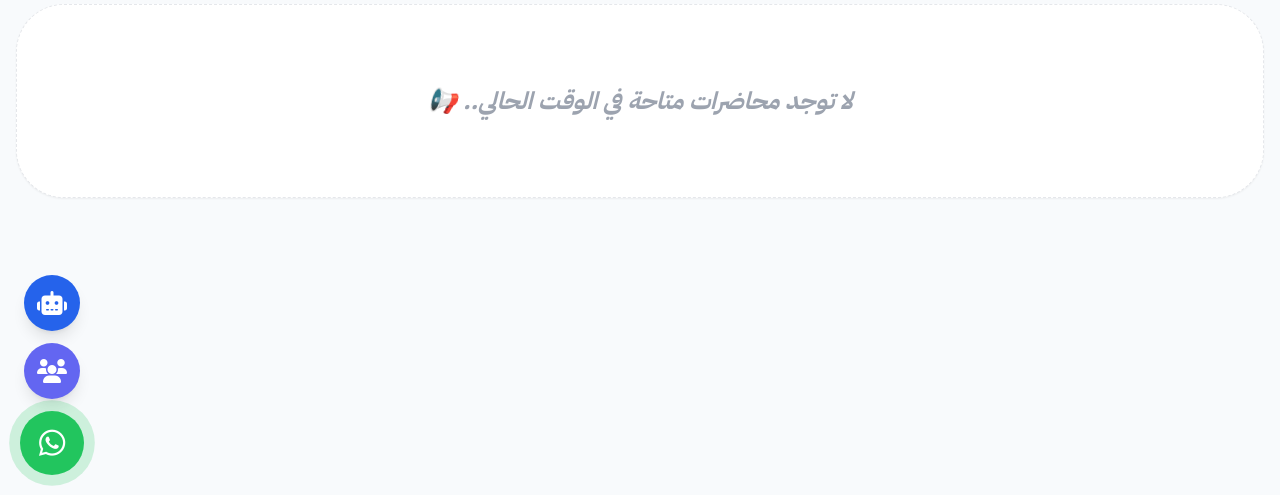
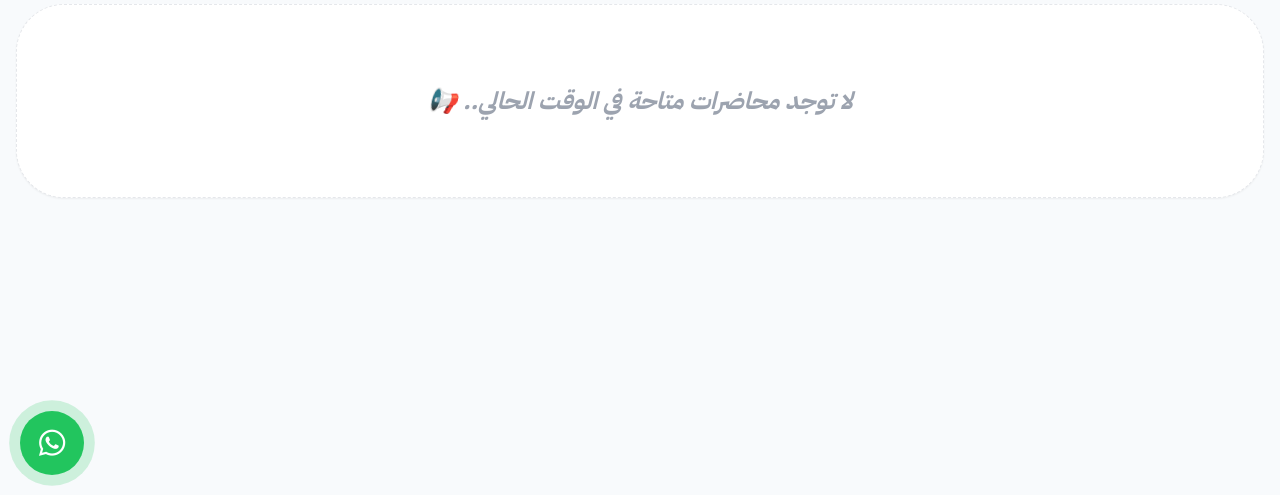
Before and after one commit to Kingmarw/Mr.Kaiser, a PHP site: page /lectures.php in a window 1280 px wide. Shown: the part 305-800 px from the top of the page. Run offline with PHP 8.4, Linux system fonts and the light colour scheme; the visitor is signed in with stand-in values (Sample User, id 1); data that the repository does not hold is empty; some libraries are stand-ins or nearby versions.

Commit message:
Remove chatbot and community buttons from footer
Removed chatbot and community links from footer.

```diff
--- a/footer.php
+++ b/footer.php
@@ -1,7 +1,7 @@
 <link rel="stylesheet" href="https://cdnjs.cloudflare.com/ajax/libs/font-awesome/6.5.1/css/all.min.css">
 
 <style>
-/* تأثير النبض للواتساب */
+
 @keyframes pulse-whatsapp {
     0% { box-shadow: 0 0 0 0 rgba(34,197,94,0.7); }
     70% { box-shadow: 0 0 0 15px rgba(34,197,94,0); }
@@ -43,16 +43,6 @@
 </div>
 
 <div class="fixed bottom-5 left-5 z-40 flex flex-col gap-3 items-center">
-
-    <a href="chatbot.php" class="w-14 h-14 bg-blue-600 text-white rounded-full flex items-center justify-center shadow-lg hover:bg-blue-700 transition transform hover:scale-110 group relative">
-        <i class="fa-solid fa-robot text-2xl"></i>
-        <span class="absolute left-16 bg-black text-white text-xs px-2 py-1 rounded hidden group-hover:block whitespace-nowrap">المساعد الذكي</span>
-    </a>
-
-    <a href="https://call.xo.je" target="_blank" class="w-14 h-14 bg-indigo-500 text-white rounded-full flex items-center justify-center shadow-lg hover:bg-indigo-600 transition transform hover:scale-110 group relative">
-        <i class="fa-solid fa-users text-2xl"></i>
-        <span class="absolute left-16 bg-black text-white text-xs px-2 py-1 rounded hidden group-hover:block whitespace-nowrap">المجتمع الطلابي</span>
-    </a>
 
     <a href="https://wa.me/201099534259" target="_blank" class="whatsapp-float w-16 h-16 bg-green-500 text-white rounded-full flex items-center justify-center shadow-lg hover:bg-green-600 transition transform hover:scale-110 group relative">
         <i class="fa-brands fa-whatsapp text-3xl"></i>
```
